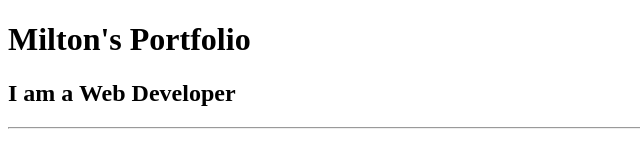
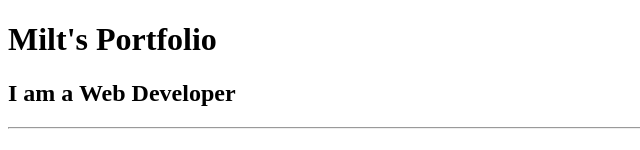
Before and after one commit to exiltonacademy/html-portfolio, a plain HTML site: page index.html in a window 1280 px wide. Shown: the top 150 px of the page, without its empty margins (0-640 px from the left). Drawn offline with Linux system fonts and the light colour scheme.

Commit message:
Add files via upload

```diff
--- a/index.html
+++ b/index.html
@@ -19,11 +19,11 @@ https://developer.mozilla.org/en-US/docs/Web/HTML/Element/img#attr-height -->
 
 <head>
     <meta charset="UTF-8">
-    <title>Milton's Portfolio</title>
+    <title>Milt's Portfolio</title>
 </head>
 
 <body>
-    <h1>Milton's Portfolio</h1>
+    <h1>Milt's Portfolio</h1>
     <h2>I am a Web Developer</h2>
     <hr />
 
```
